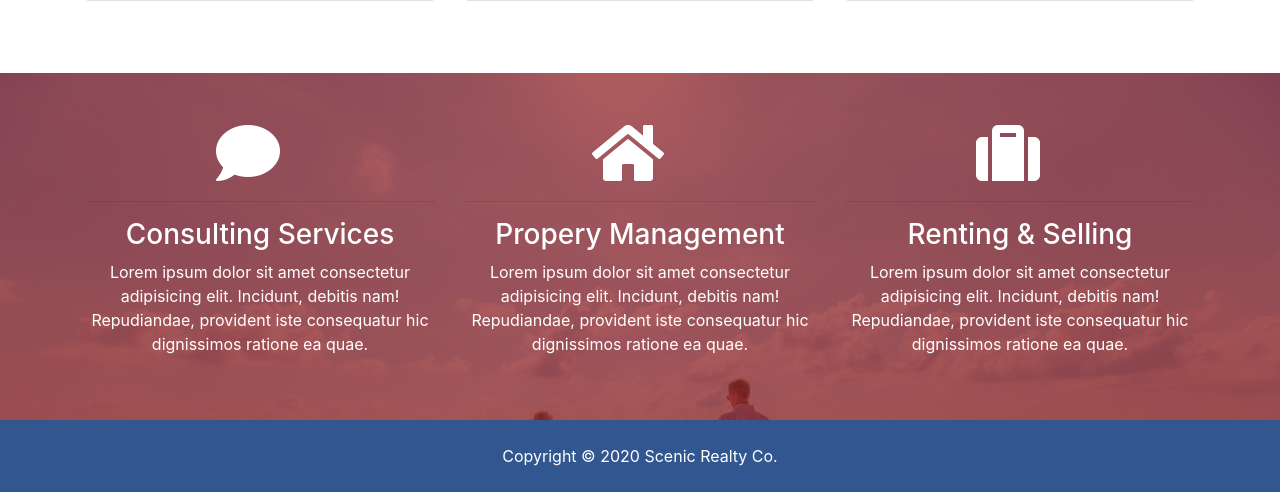
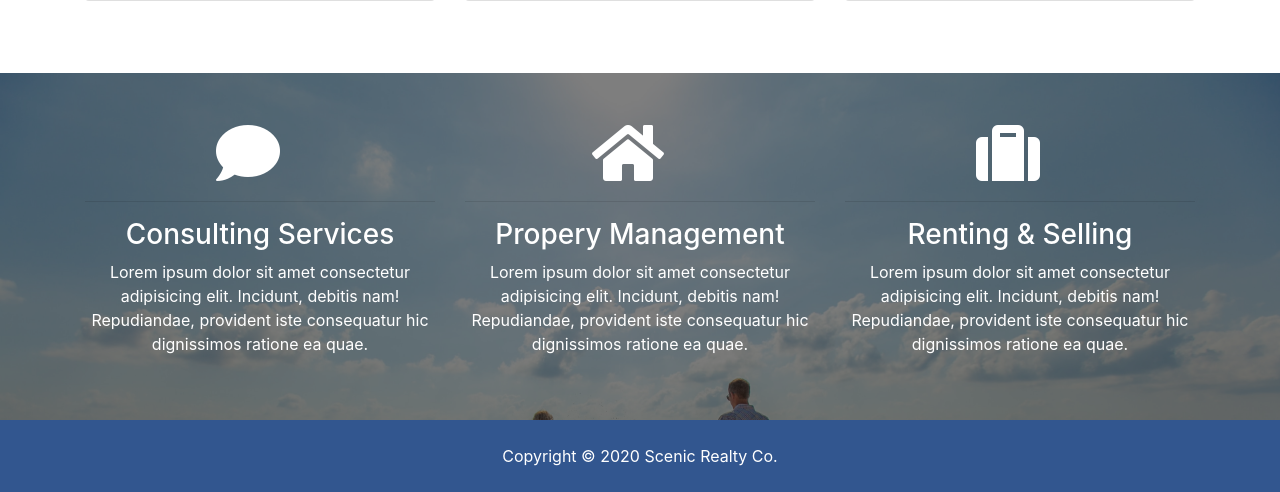
Before and after one commit to ticotheps/scenic-realty-app, a Django app: template templates/pages/index.html in a window 1280 px wide. Shown: the part 1582-2074 px from the top of the page. Run offline with Django 3.2, Linux system fonts and the light colour scheme; the template is opened without the code that fills it, so the values that code supplies are empty; some libraries are stand-ins or nearby versions.

Commit message:
Updates the value of the 'background' property of the banner at the bottom of the 'Home' page

```diff
--- a/scenic_project/static/css/style.css
+++ b/scenic_project/static/css/style.css
@@ -62,7 +62,7 @@ img {
 	left: 0;
 	min-height: 100%;
 	width: 100%;
-	background: rgba(137, 23, 28, 0.7) !important;
+	background: rgba(0,0,0, 0.5) !important;
 }
 
 #showcase-inner {
```
